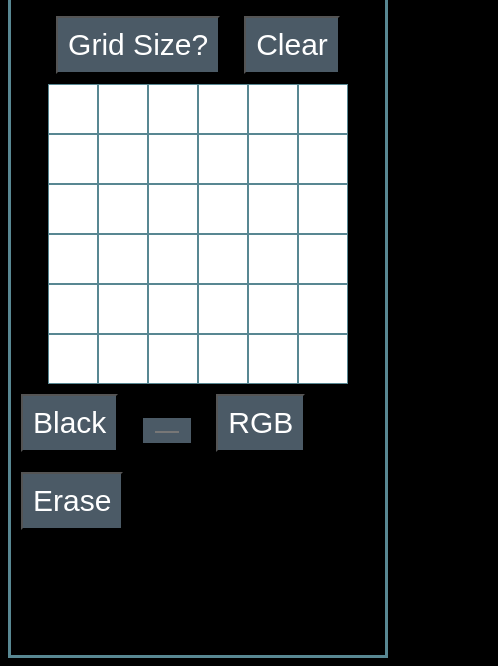
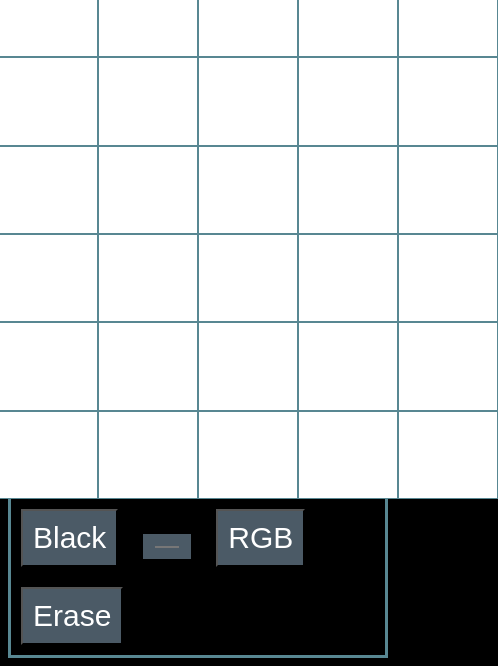
Before and after one commit to sid1702/Etch-a-Sketch, a plain HTML site: page index.html in a window 390 px wide. Shown: the part 200-866 px from the top of the page, 498 px wide, since content can reach past the window. Drawn offline with Linux system fonts and the light colour scheme.

Commit message:
Media query changes

```diff
--- a/style.css
+++ b/style.css
@@ -49,3 +49,13 @@ body{
         z-index: 100;
     }
   }
+
+@media (max-width: 1024px) {
+
+    .container {
+        width: 600px;
+        height: 600px;
+        display: grid;
+        z-index: 100;
+    }
+  }
```
